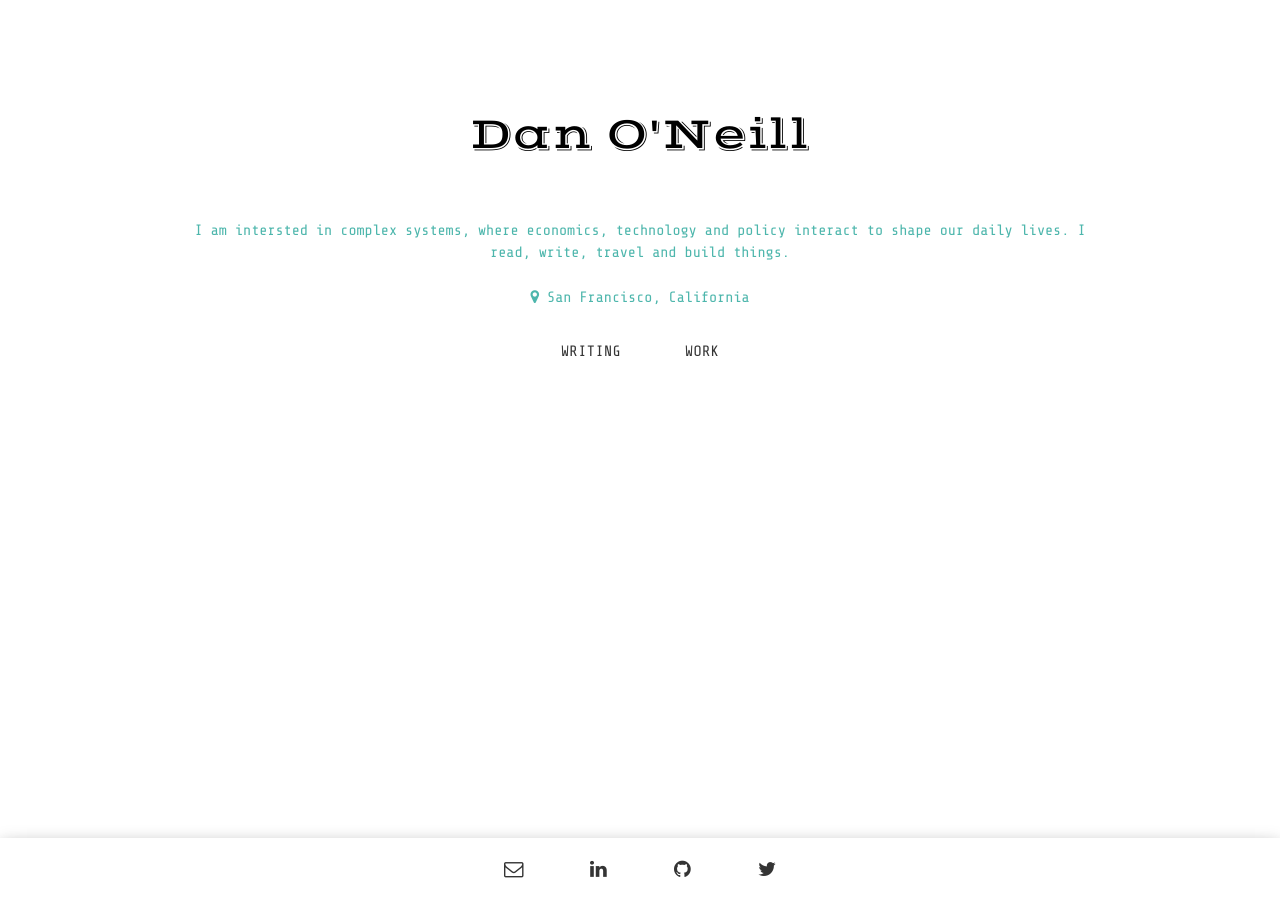
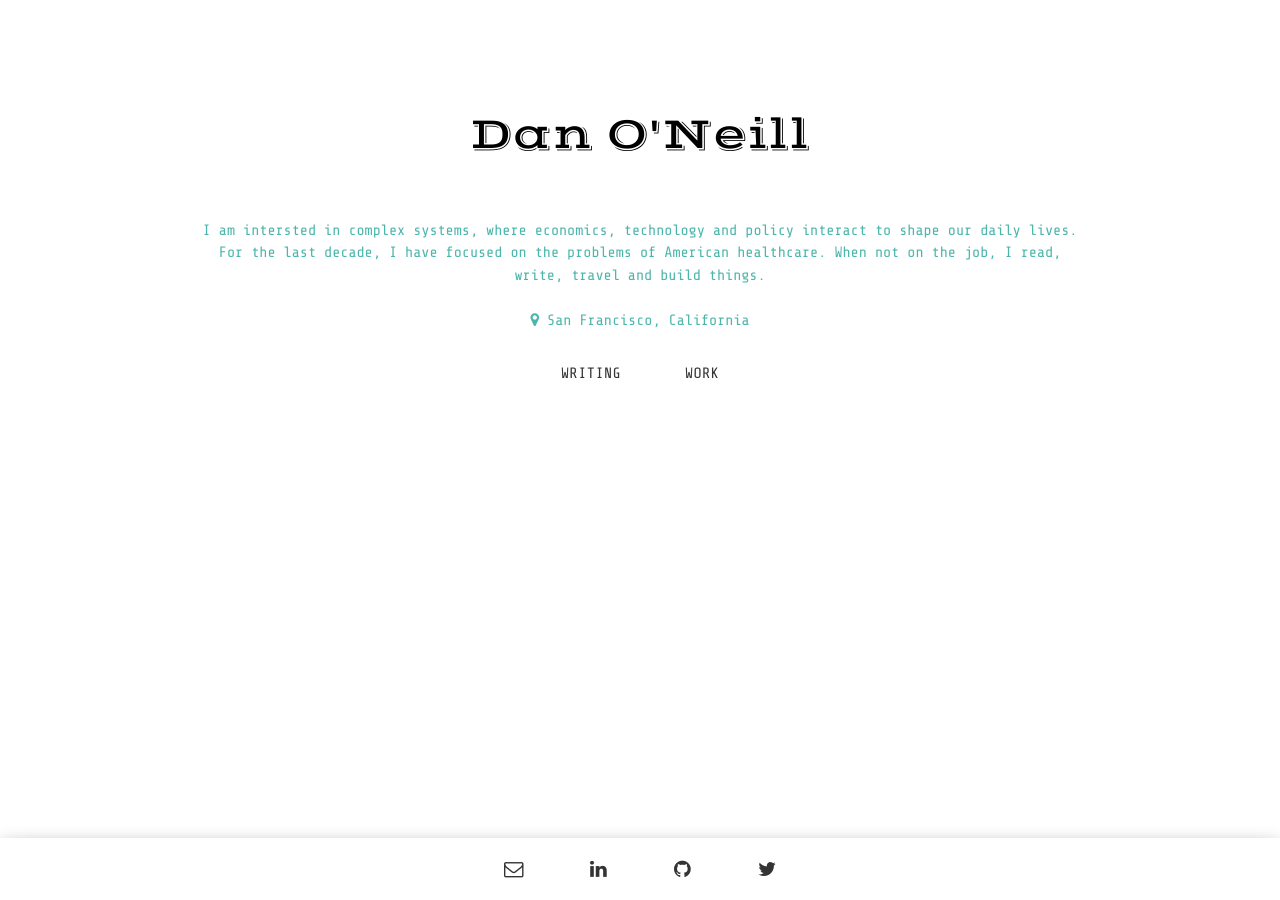
Before and after one commit to danielponeill/danielponeill.github.io, a Jekyll site: the page built from index.html, in a window 1280 px wide. Built offline with Jekyll 4.4.1, drawn with Linux system fonts in a browser that asks for light colours; some web fonts are replaced.

Commit message:
Update _config.yml

```diff
--- a/_config.yml
+++ b/_config.yml
@@ -1,6 +1,6 @@
 title: "Dan O'Neill"
 description: "Personal website of Daniel P. O'Neill, digital health executive and health policy fellow.  Home for occasional brainstorms."
-about: "I am intersted in complex systems, where economics, technology and policy interact to shape our daily lives.  I read, write, travel and build things."
+about: "I am intersted in complex systems, where economics, technology and policy interact to shape our daily lives.  For the last decade, I have focused on the problems of American healthcare.  When not on the job, I read, write, travel and build things."
 location: "San Francisco, California"
 email: dan@dponeill.com
 baseurl: ""
```
